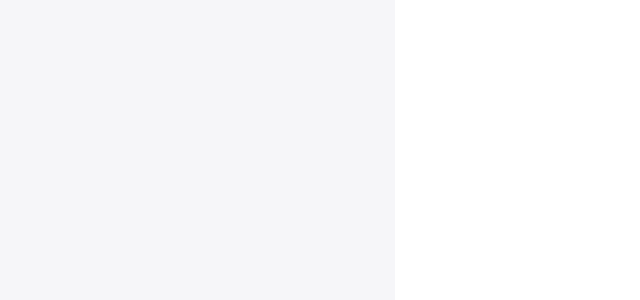
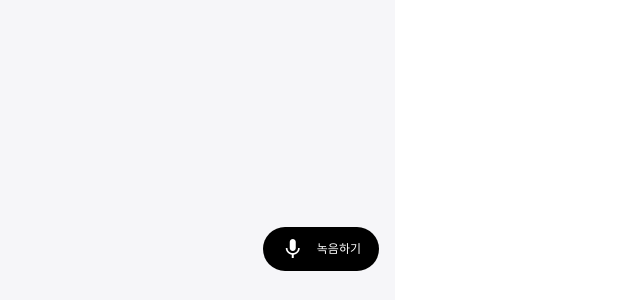
Before and after one commit to sunikko/ai-recording-web, a Next.js app: page / in a window 1280 px wide. Shown: the part 500-800 px from the top of the page, without its empty margins (565-1205 px from the left). Built offline with nearby package versions, Linux system fonts and the light colour scheme.

Commit message:
recording button : MaterialIcons

```diff
--- a/pages/_document.tsx
+++ b/pages/_document.tsx
@@ -3,7 +3,13 @@ import { Html, Head, Main, NextScript } from "next/document";
 export default function Document() {
   return (
     <Html lang="en">
-      <Head />
+      <Head>
+        <link
+          href="https://fonts.googleapis.com/icon?family=Material+Icons"
+          rel="stylesheet"
+        />
+      </Head>
+
       <body className="max-w-screen-sm mx-auto">
         <Main />
         <NextScript />
--- a/pages/index.tsx
+++ b/pages/index.tsx
@@ -1,5 +1,12 @@
 const Home = () => {
-  return <div className="h-screen bg-[#F6F6F9]"></div>;
+  return (
+    <div className="h-screen bg-[#F6F6F9] relative">
+      <button className="bg-black py-[10px] px-[18px] rounded-[25px] flex items-center absolute bottom-[29px] right-[16px]">
+        <span className="material-icons text-white text-[24px]">mic</span>
+        <span className=" text-white text-[12px] ml-3">녹음하기</span>
+      </button>
+    </div>
+  );
 };
 
 export default Home;
```
